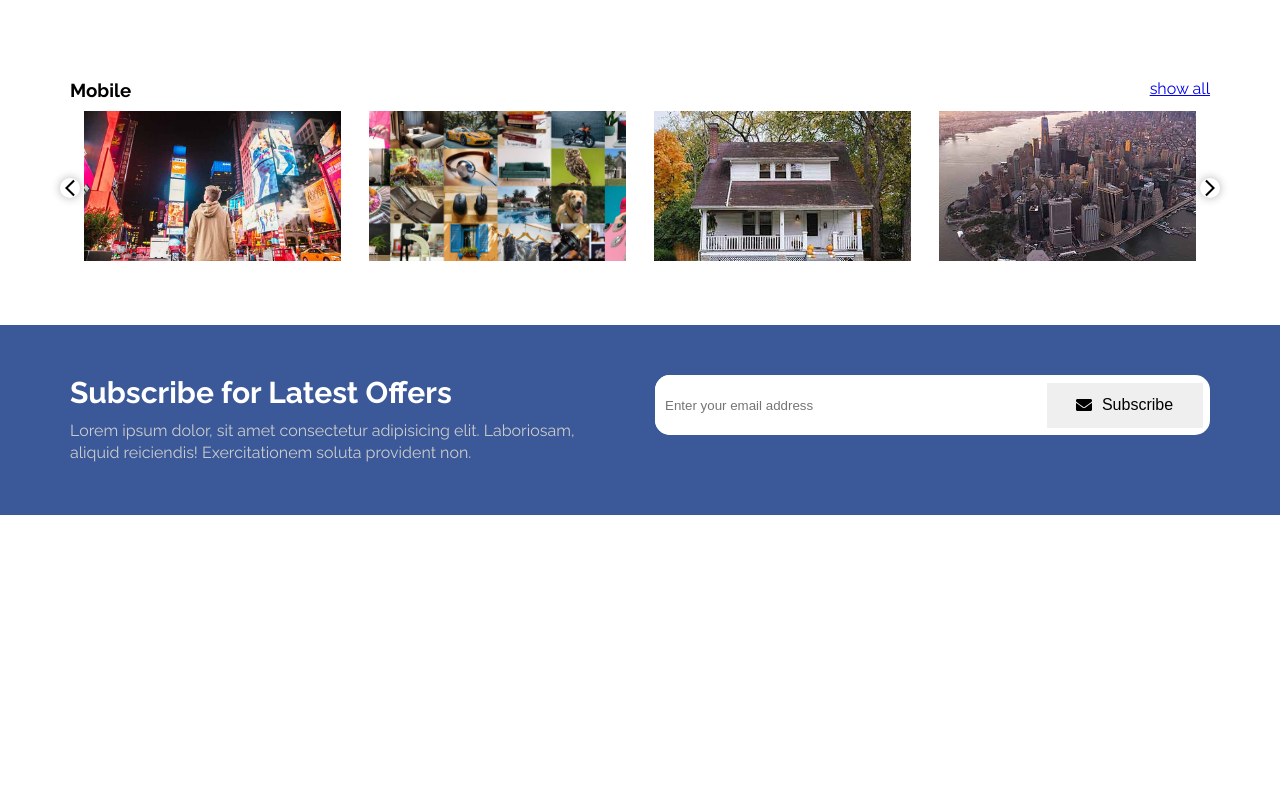
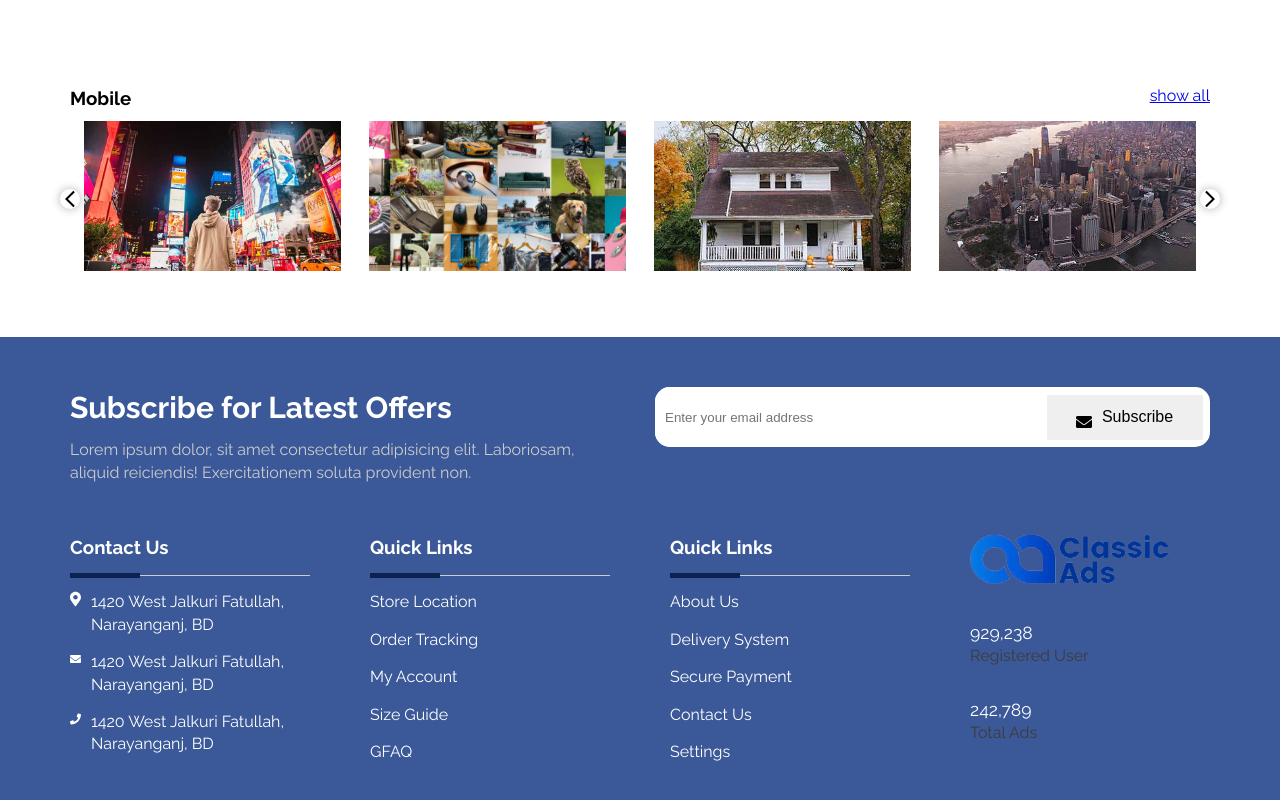
Before and after one commit to rafiurrafi/ad-listing, a React (Create React App) app: page / in a window 1280 px wide. Shown: the part 878-1678 px from the top of the page. Before the commit the page ends 1393 px from the top, so only its background shows below. Built offline with nearby package versions, Linux system fonts and the light colour scheme.

Commit message:
added footer section

```diff
--- a/src/app.scss
+++ b/src/app.scss
@@ -11,6 +11,7 @@ html {
 body {
   font-size: 1.6rem;
   font-family: "Raleway", sans-serif;
+  line-height: 1.4;
 }
 .mx-1 {
   margin-left: 1rem;
--- a/src/components/footer/footer.jsx
+++ b/src/components/footer/footer.jsx
@@ -2,11 +2,50 @@ import React from "react";
 import Container from "../container/container";
 import * as fa from "react-icons/fa";
 import "./footer.scss";
+import logo from "../../assets/logo.png";
 const Footer = (props) => {
   return (
     <div className="footer">
       <Container>
         <Subscriber />
+      </Container>
+      <Container className="footer__bottom">
+        <FooterPart>
+          <FooterTitle>Contact Us</FooterTitle>
+          <FooterIconMenu>
+            <fa.FaMapMarkerAlt />
+            1420 West Jalkuri Fatullah, Narayanganj, BD
+          </FooterIconMenu>
+          <FooterIconMenu>
+            <fa.FaEnvelope />
+            1420 West Jalkuri Fatullah, Narayanganj, BD
+          </FooterIconMenu>
+          <FooterIconMenu>
+            <fa.FaPhone />
+            1420 West Jalkuri Fatullah, Narayanganj, BD
+          </FooterIconMenu>
+        </FooterPart>
+        <FooterPart>
+          <FooterTitle>Quick Links</FooterTitle>
+          <FooterIconMenu>Store Location</FooterIconMenu>
+          <FooterIconMenu>Order Tracking</FooterIconMenu>
+          <FooterIconMenu>My Account</FooterIconMenu>
+          <FooterIconMenu>Size Guide</FooterIconMenu>
+          <FooterIconMenu>GFAQ</FooterIconMenu>
+        </FooterPart>
+        <FooterPart>
+          <FooterTitle>Quick Links</FooterTitle>
+          <FooterIconMenu>About Us</FooterIconMenu>
+          <FooterIconMenu>Delivery System</FooterIconMenu>
+          <FooterIconMenu>Secure Payment</FooterIconMenu>
+          <FooterIconMenu>Contact Us</FooterIconMenu>
+          <FooterIconMenu>Settings</FooterIconMenu>
+        </FooterPart>
+        <FooterPart>
+          <FooterImg src={logo} />
+          <FooterCount number="929,238" text="Registered User" />
+          <FooterCount number="242,789" text="Total Ads" />
+        </FooterPart>
       </Container>
     </div>
   );
@@ -33,3 +72,27 @@ const Subscriber = () => {
     </div>
   );
 };
+const FooterPart = ({ children }) => {
+  return <div className="footer__part">{children}</div>;
+};
+const FooterTitle = ({ children }) => {
+  return <h3 className="footer__title">{children}</h3>;
+};
+const FooterIconMenu = ({ children }) => {
+  return (
+    <a href="" className="footer__icon-menu">
+      {children}
+    </a>
+  );
+};
+const FooterImg = ({ src }) => {
+  return <img src={src} alt="" className="footer__img" />;
+};
+const FooterCount = ({ number, text }) => {
+  return (
+    <div className="footer__count">
+      <div className="footer__number">{number}</div>
+      <div className="footer__text">{text}</div>
+    </div>
+  );
+};
--- a/src/components/footer/footer.scss
+++ b/src/components/footer/footer.scss
@@ -1,6 +1,56 @@
 .footer {
   padding: 5rem 0;
   background-color: #3b5998;
+  &__bottom {
+    display: grid;
+    grid-template-columns: repeat(4, 1fr);
+    grid-gap: 6rem;
+  }
+  &__part {
+    margin: 5rem 0;
+    color: white;
+  }
+  &__title {
+    padding-bottom: 1.5rem;
+    margin-bottom: 1.5rem;
+    border-bottom: 1px solid #ccc;
+    position: relative;
+    &::after {
+      content: "";
+      display: block;
+      width: 7rem;
+      height: 5px;
+      background-color: #0c2250;
+      position: absolute;
+      bottom: -3px;
+    }
+  }
+  &__icon-menu {
+    color: white;
+    text-decoration: none;
+    display: flex;
+    align-items: flex-start;
+    font-size: inherit;
+    &:not(:last-of-type) {
+      margin: 1.5rem 0;
+    }
+    svg {
+      margin-right: 1rem;
+    }
+  }
+  &__img {
+    height: 5rem;
+    margin-bottom: 3rem;
+  }
+  &__count {
+    margin-bottom: 3rem;
+  }
+  &__number {
+    font-size: 110%;
+  }
+  &__text {
+    color: rgb(63, 59, 59);
+  }
 }
 .subscriber {
   display: flex;
@@ -45,6 +95,7 @@
       margin: 0.75rem;
       svg {
         margin-right: 1rem;
+        margin-top: 1rem;
       }
     }
   }
```
